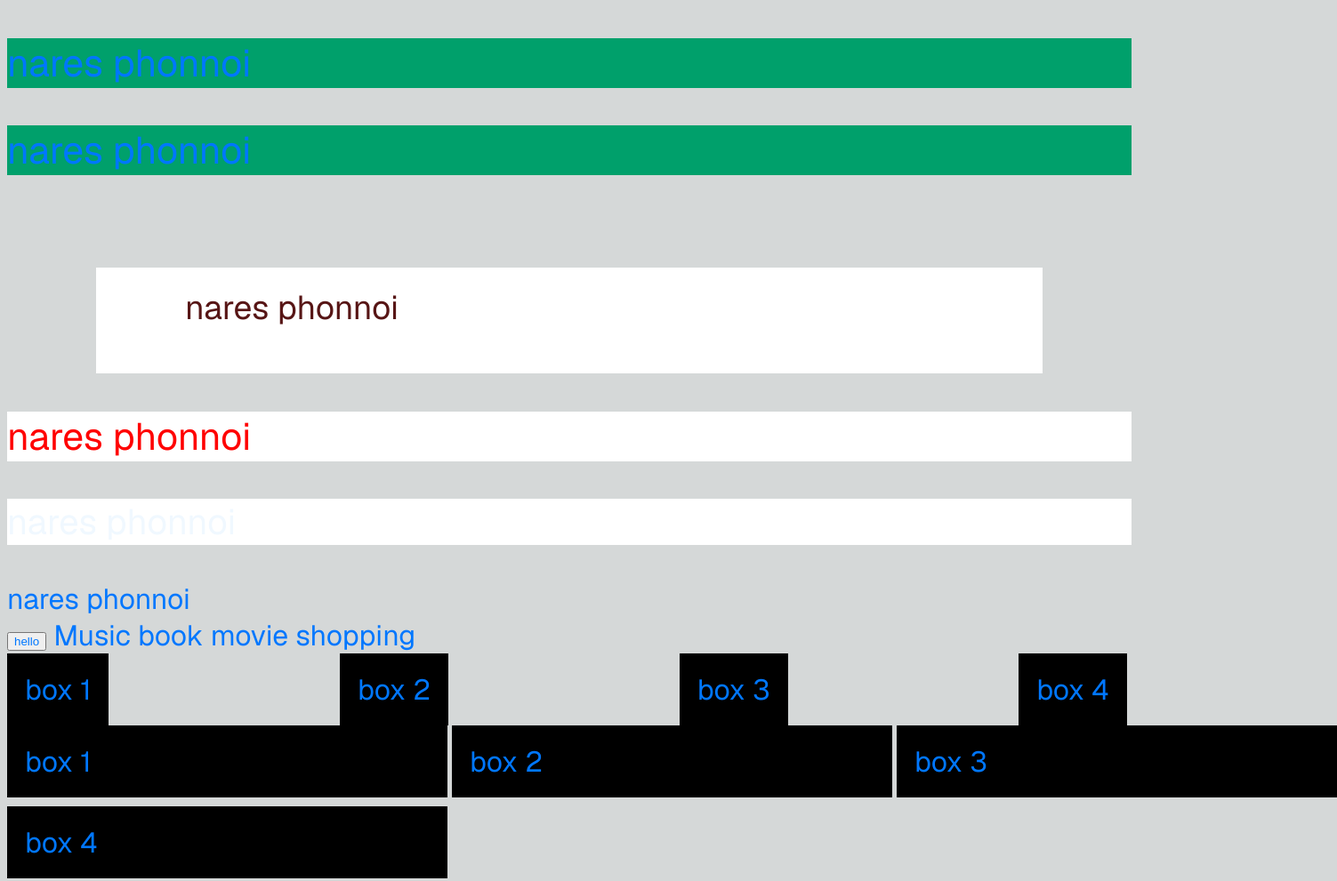
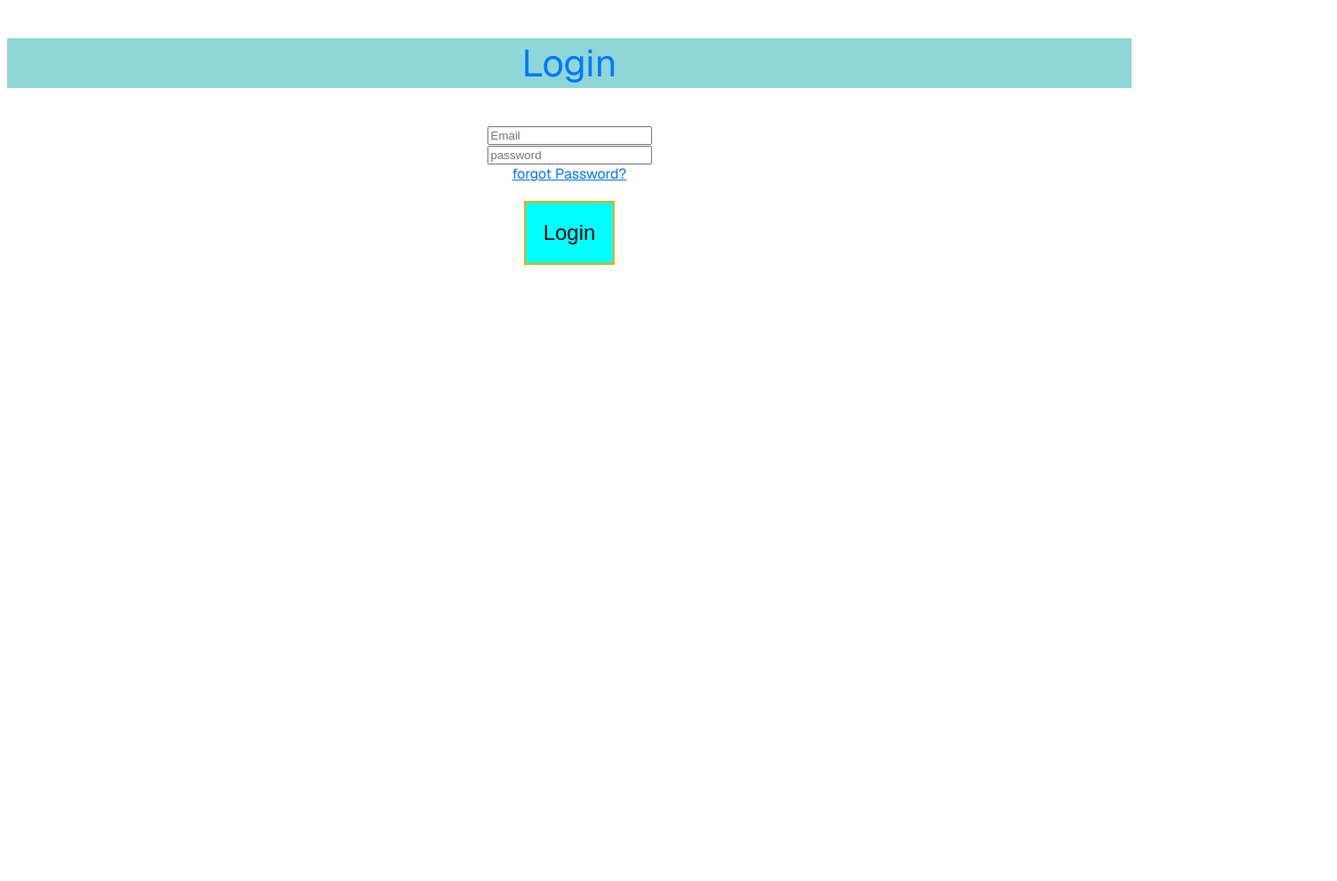
Before and after one commit to iokikx/week-5, a plain HTML site: page index.html in a window 1280 px wide. Shown: the whole page at 89% size, 1503 px wide, since content can reach past the window. After the commit the page ends 800 px from the top, so only its background shows below. Drawn offline with nearby package versions, Linux system fonts and the light colour scheme; a web font is replaced by a local one.

Commit message:
Update index.html

```diff
--- a/index.html
+++ b/index.html
@@ -1,43 +1,25 @@
 <!DOCTYPE html>
 <html lang="en">
 <head>
+
     <meta charset="UTF-8">
     <meta name="viewport" content="width=device-width, initial-scale=1.0">
-    <title>CSS</title>
     <link rel="stylesheet" href="style.css">
-    <style>
- body{
-    font-size:24pt;
-    color:rgba(0, 0, 0, 0);
- }
-    </style>
+    <title>sign-up</title>
 </head>
-<body  style ="background-color:rgba(109, 118, 119, 0.281);">
-    <p style="background-color: rgb(0, 160, 107);">nares phonnoi</p>
-    <p style="background-color: rgb(0, 160, 107);">nares phonnoi</p>
-    hello world!
-           <p id="name"> nares phonnoi </p>
-           <p class="name"> nares phonnoi </p>
-           <p class="text"> nares phonnoi </p>
-           <div class="text"> nares phonnoi </div>
-           <button calss=".btn">hello</button>
+<body>
+ <form action="">
+<center>
+        <p style="background-color: rgb(143, 214, 214);"> Login </p>
 
-           <span class="inline">Music</span>
-           <span class="inline">book</span>
-           <span class="inline">movie</span>
-           <span class="inline">shopping</span>
-
-        <div class="flex-box">
-           <div class="box">box 1 </div>
-           <div class="box">box 2 </div>
-           <div class="box">box 3 </div>
-           <div class="box">box 4 </div>
-        </div>
-        <div class="grid-box">
-            <div class="box">box 1 </div>
-            <div class="box">box 2 </div>
-            <div class="box">box 3 </div>
-            <div class="box">box 4 </div>
-         </div>
+ <div class="container">
+    <input type="email" name = "Email" placeholder = "Email" required > <br>
+    <input type="password" name="password" placeholder = "password" required > <br>
+    <a href="#"> forgot Password? </a><br>
+    <button type"submit" class ="btn">Login </button>
+   </fieldset>
+ </form>
+</center>
+ </div>
 </body>
 </html>
```
